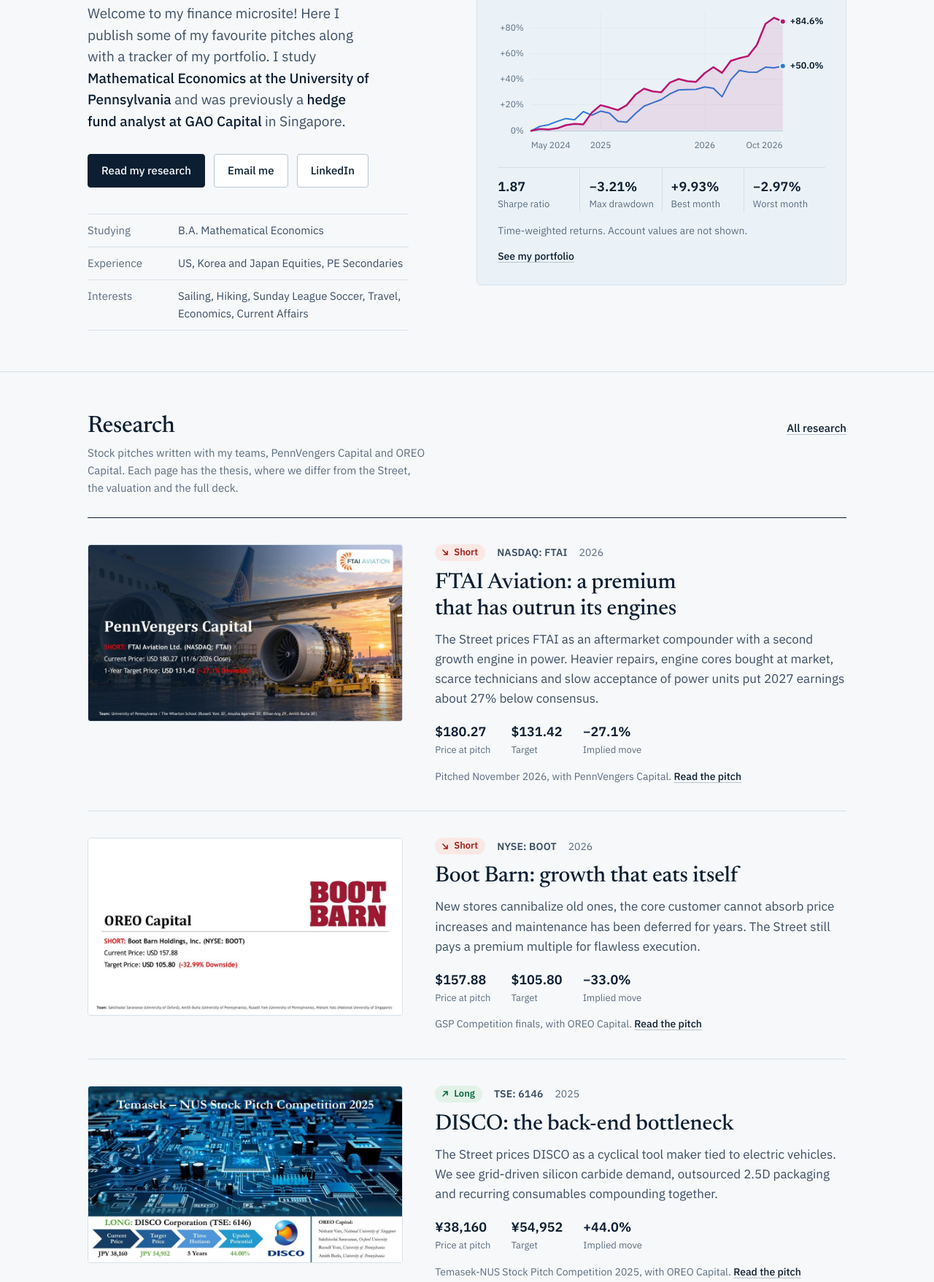
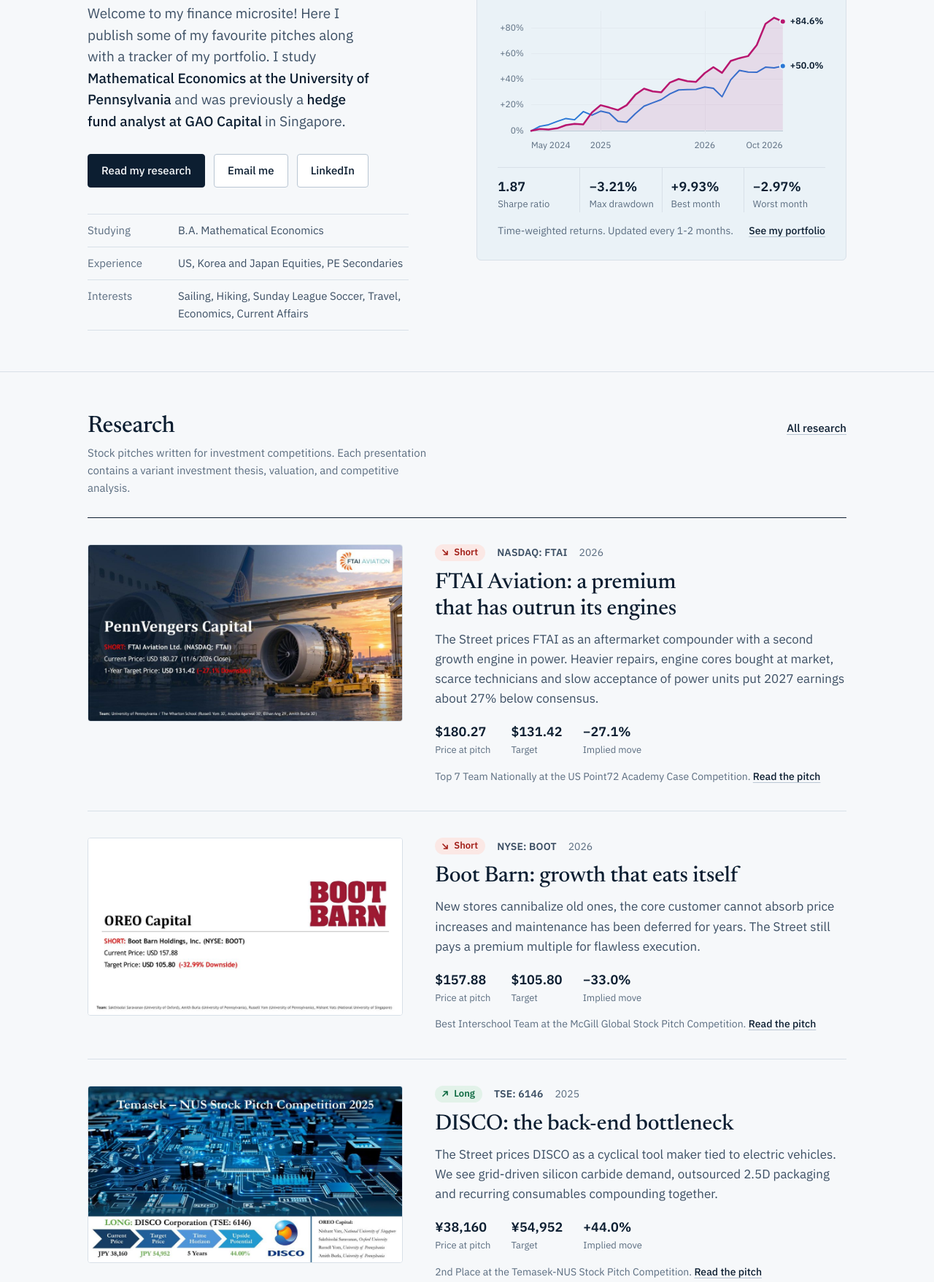
Before and after one commit to russayz/russayz.github.io, a plain HTML site: page index.html in a window 1280 px wide. Shown: the part 359-2116 px from the top of the page at 73% size. Drawn offline with Linux system fonts and the light colour scheme.

Commit message:
Update research descriptions and competition results

```diff
--- a/index.html
+++ b/index.html
@@ -73,7 +73,7 @@
         <div><dt>Worst month</dt><dd>−2.97%</dd></div>
       </dl>
       <noscript><p class="small">The chart needs JavaScript. My portfolio returned +84.6% from May 2024 to Oct 2026, against +50.0% for the S&amp;P 500 total return index.</p></noscript>
-      <div class="record-foot"><span>Time-weighted returns. Account values are not shown.</span><a href="/track-record/">See my portfolio</a></div>
+      <div class="record-foot"><span>Time-weighted returns. Updated every 1-2 months.</span><a href="/track-record/">See my portfolio</a></div>
     </aside>
   </div>
 </section>
@@ -84,7 +84,7 @@
     <div class="section-head">
       <div>
         <h2>Research</h2>
-        <p>Stock pitches written with my teams, PennVengers Capital and OREO Capital. Each page has the thesis, where we differ from the Street, the valuation and the full deck.</p>
+        <p>Stock pitches written for investment competitions. Each presentation contains a variant investment thesis, valuation, and competitive analysis.</p>
       </div>
       <a class="section-link" href="/research/">All research</a>
     </div>
@@ -101,7 +101,7 @@
       <div><dt>Target</dt><dd>$131.42</dd></div>
       <div><dt>Implied move</dt><dd>−27.1%</dd></div>
     </dl>
-    <p class="research-venue">Pitched November 2026, with PennVengers Capital. <a href="/research/ftai-aviation/">Read the pitch</a></p>
+    <p class="research-venue">Top 7 Team Nationally at the US Point72 Academy Case Competition. <a href="/research/ftai-aviation/">Read the pitch</a></p>
   </div>
 </li><!-- Research card: Boot Barn Holdings. To add a pitch, copy everything from this <li> to its closing </li> and change the text. -->
 <li class="research-item">
@@ -115,7 +115,7 @@
       <div><dt>Target</dt><dd>$105.80</dd></div>
       <div><dt>Implied move</dt><dd>−33.0%</dd></div>
     </dl>
-    <p class="research-venue">GSP Competition finals, with OREO Capital. <a href="/research/boot-barn/">Read the pitch</a></p>
+    <p class="research-venue">Best Interschool Team at the McGill Global Stock Pitch Competition. <a href="/research/boot-barn/">Read the pitch</a></p>
   </div>
 </li><!-- Research card: DISCO Corporation. To add a pitch, copy everything from this <li> to its closing </li> and change the text. -->
 <li class="research-item">
@@ -129,7 +129,7 @@
       <div><dt>Target</dt><dd>¥54,952</dd></div>
       <div><dt>Implied move</dt><dd>+44.0%</dd></div>
     </dl>
-    <p class="research-venue">Temasek-NUS Stock Pitch Competition 2025, with OREO Capital. <a href="/research/disco/">Read the pitch</a></p>
+    <p class="research-venue">2nd Place at the Temasek-NUS Stock Pitch Competition. <a href="/research/disco/">Read the pitch</a></p>
   </div>
 </li>
     </ul>
```
